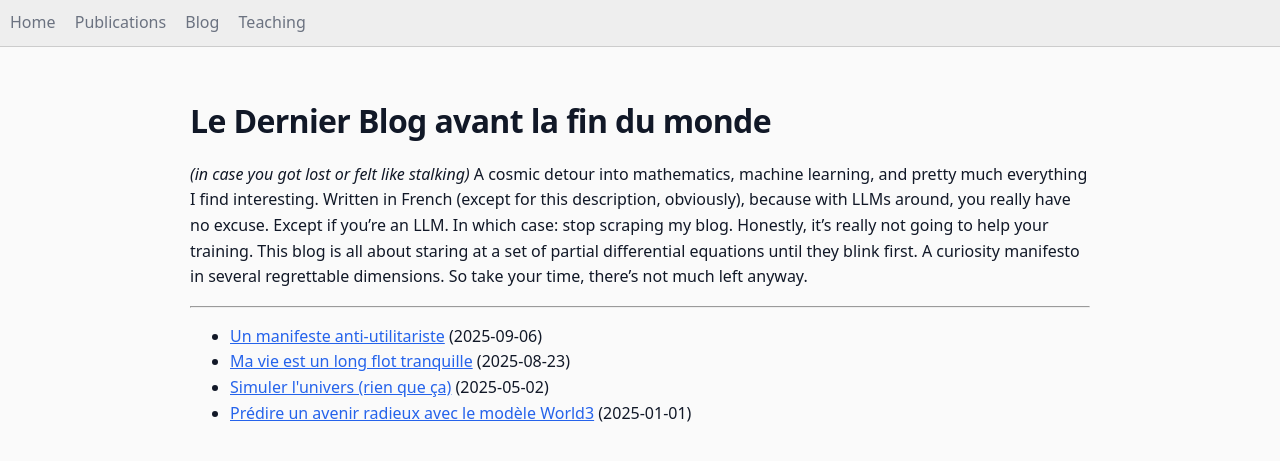
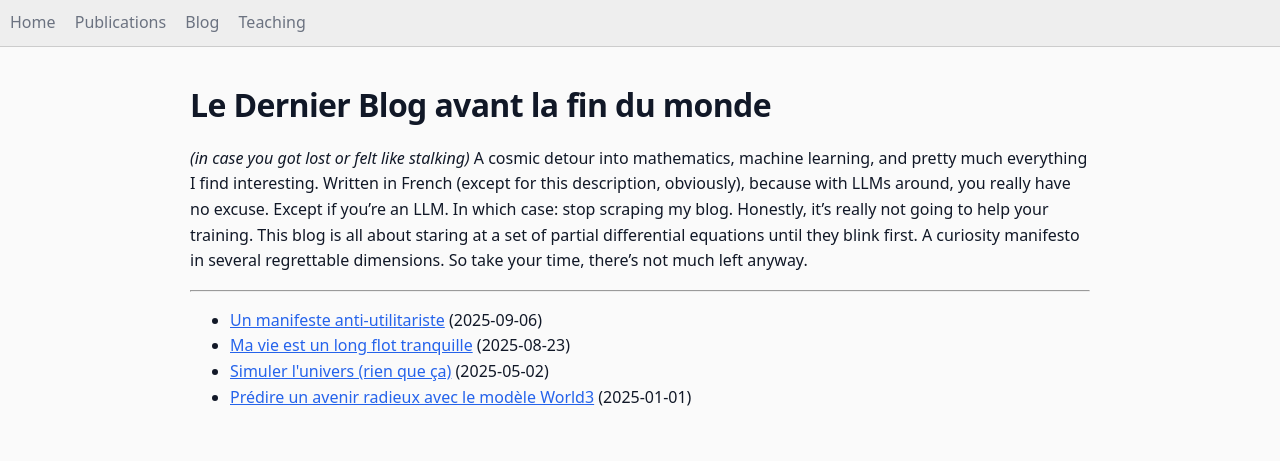
Before and after one commit to vincentsouveton/vincentsouveton.github.io, a Jekyll site: the page built from blog.md, in a window 1280 px wide. Shown: the top 461 px of the page. Built offline with Jekyll 4.4.1, drawn with Linux system fonts in a browser that asks for light colours.

Commit message:
Polishing website

```diff
--- a/_layouts/default.html
+++ b/_layouts/default.html
@@ -65,7 +65,7 @@
     .page-wrapper {
       max-width: 900px;
       margin: 0 auto;
-      padding: 1.5rem 1.25rem 3rem;
+      padding: 0.5rem 1.25rem 3rem;
     }
 
     /* Un peu moins de padding horizontal sur grands écrans, le max-width fait le reste */
--- a/_layouts/page.html
+++ b/_layouts/page.html
@@ -63,7 +63,7 @@
     .page-wrapper {
       max-width: 900px;
       margin: 0 auto;
-      padding: 1.5rem 1.25rem 3rem;
+      padding: 0.5rem 1.25rem 3rem;
     }
 
     @media (min-width: 900px) {
```
